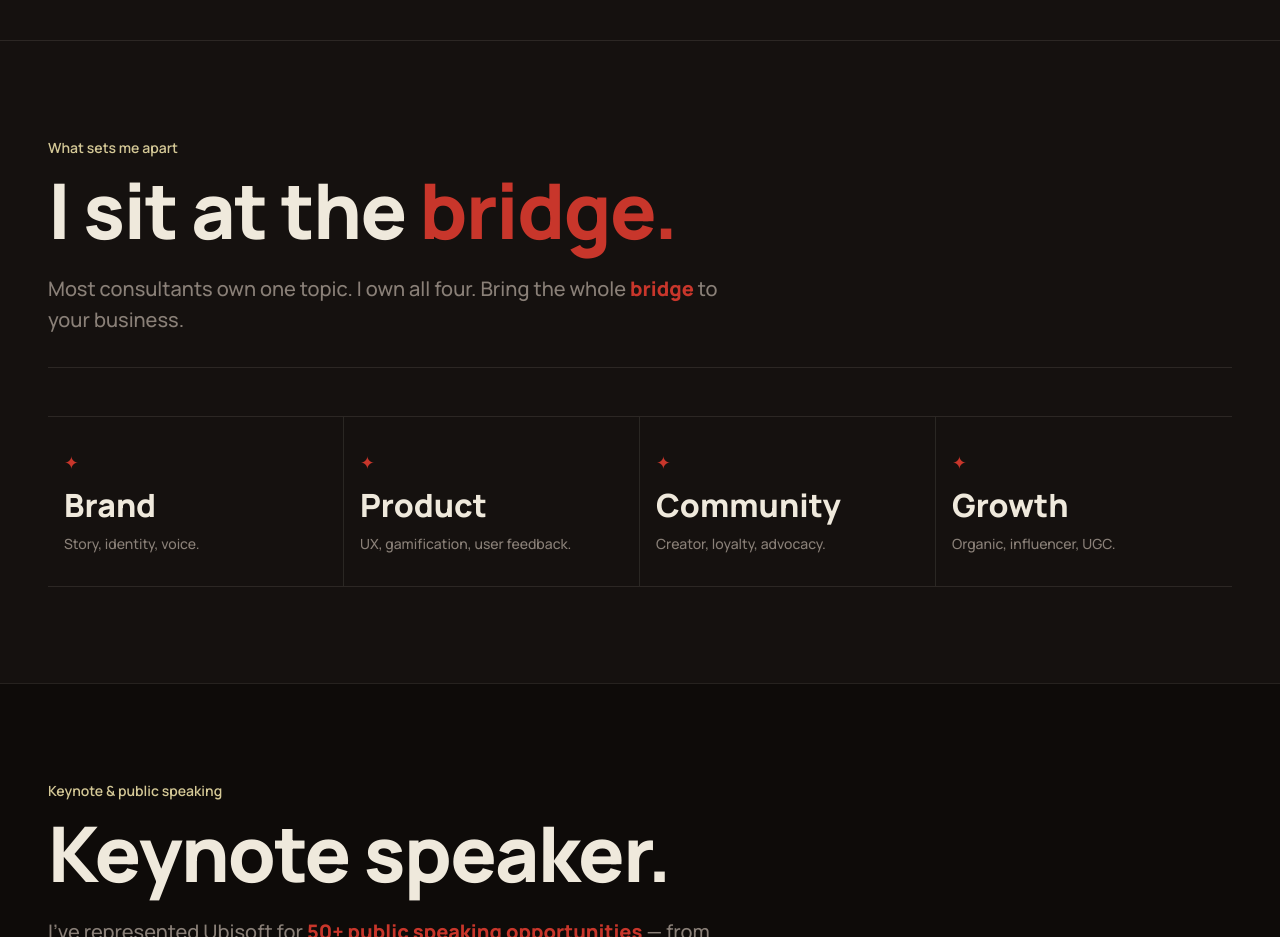
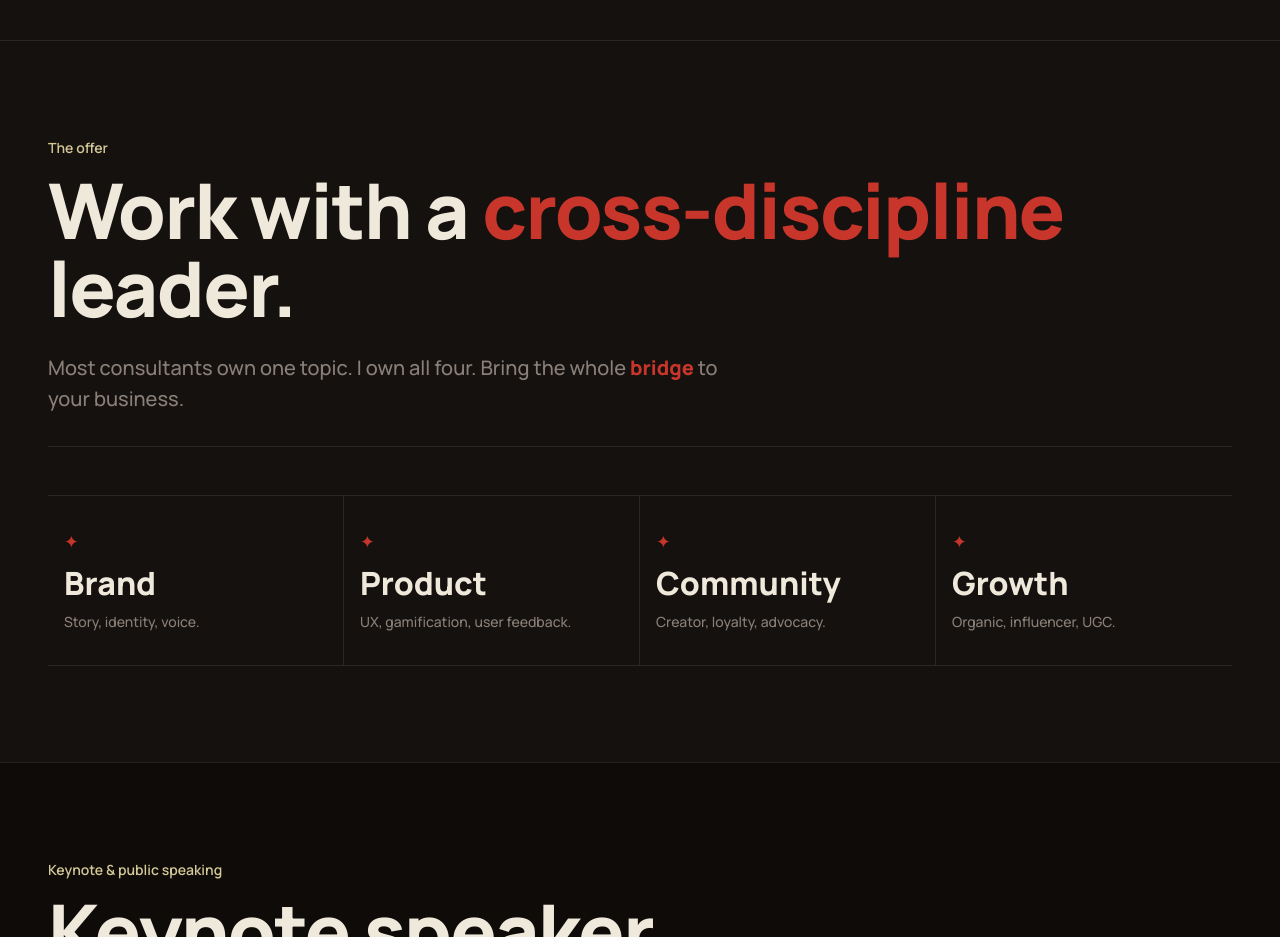
Before and after one commit to lolacolafola/laura-cordrey-site, a React (Vite) app: page /about in a window 1280 px wide. Shown: the part 880-1817 px from the top of the page. Built offline with nearby package versions, Linux system fonts and the light colour scheme.

Commit message:
about bridge section: H2 → 'Work with a cross-discipline leader.', marker → 'The offer'

```diff
--- a/src/pages/AboutPage.jsx
+++ b/src/pages/AboutPage.jsx
@@ -152,9 +152,9 @@ export default function AboutPage() {
       <section className="about-range">
         <div className="container">
           <div className="section-head">
-            <span className="marker">What sets me apart</span>
+            <span className="marker">The offer</span>
             <h2 className="section-head__title">
-              I sit at the <mark>bridge.</mark>
+              Work with a <mark>cross-discipline</mark> leader.
             </h2>
             <p className="about-range__lede">
               Most consultants own one topic. I own all four. Bring the
```
